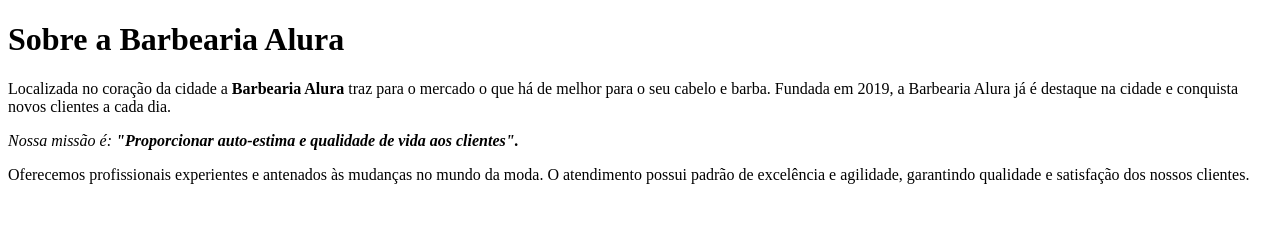
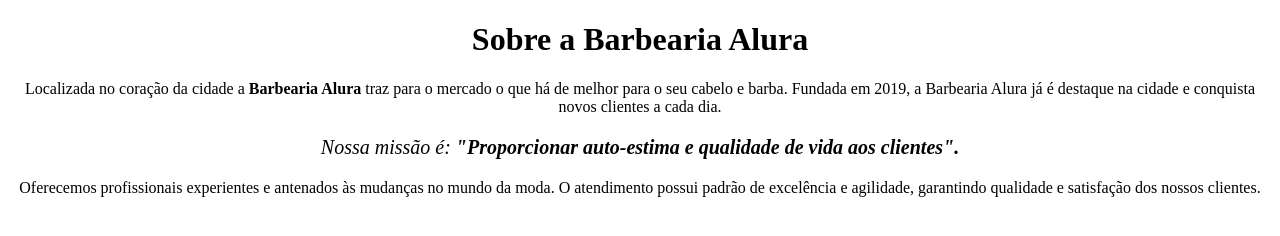
Before and after one commit to leandrolannister/html_barbearia, a plain HTML site: page index.html in a window 1280 px wide. Drawn offline with Linux system fonts and the light colour scheme.

Commit message:
Begin->css[

```diff
--- a/index.html
+++ b/index.html
@@ -8,15 +8,18 @@
     <title>Document</title>
 </head>
 <body>
-   <h1>Sobre a Barbearia Alura</h1>
+   <div style="text-align: center;">
+    <h1 style="text-align: center;">Sobre a Barbearia Alura</h1>
 
-   <p>Localizada no coração da cidade a <strong>Barbearia Alura</strong> traz para o mercado o que há de melhor
-   para o seu cabelo e barba. Fundada em 2019, a Barbearia Alura já é destaque na cidade e conquista novos
-   clientes a cada dia.</p>
+    <p>Localizada no coração da cidade a <strong>Barbearia Alura</strong> traz para o mercado o que há de melhor
+    para o seu cabelo e barba. Fundada em 2019, a Barbearia Alura já é destaque na cidade e conquista novos
+    clientes a cada dia.</p>
 
-   <p><em>Nossa missão é: <strong>"Proporcionar auto-estima e qualidade de vida aos clientes".</strong></em></p>
+    <p style="font-size: 20px;"><em>Nossa missão é: <strong>"Proporcionar auto-estima e qualidade de vida aos clientes".</strong></em></p>
 
-   <p>Oferecemos profissionais experientes e antenados às mudanças no mundo da moda.
-   O atendimento possui padrão de excelência e agilidade, garantindo qualidade e satisfação dos nossos clientes.
+    <p>Oferecemos profissionais experientes e antenados às mudanças no mundo da moda.
+    O atendimento possui padrão de excelência e agilidade, garantindo qualidade e satisfação dos nossos clientes.</p>
+   </div>
+
 </body>
 </html>
```
